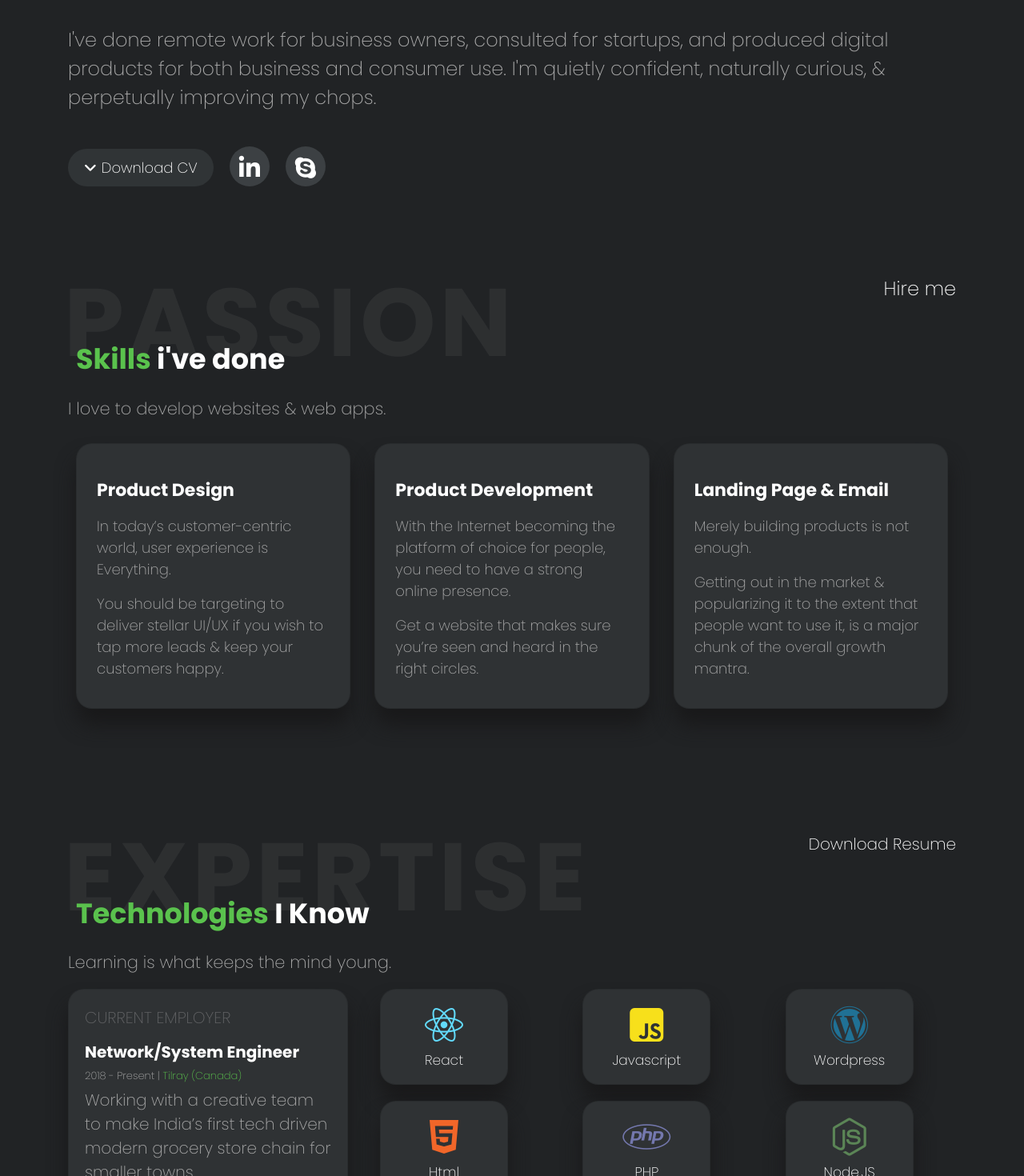
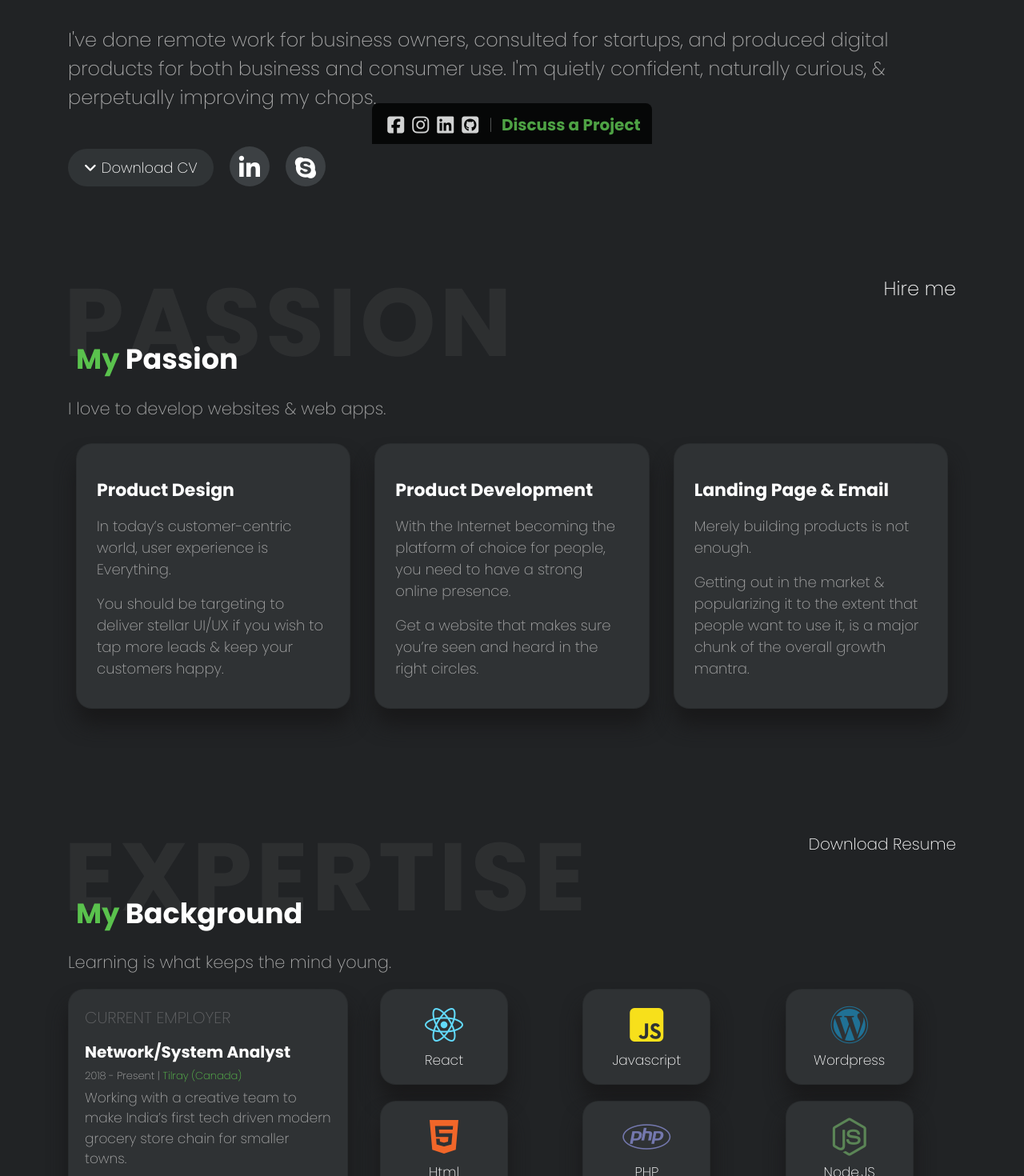
Before and after one commit to vijit2k7/Portfolio-1, a React (Create React App) app: page / in a window 1280 px wide. Shown: the part 620-2090 px from the top of the page at 80% size. Built offline with nearby package versions, Linux system fonts and the light colour scheme.

Commit message:
More links added

```diff
--- a/src/Pages/Contact.js
+++ b/src/Pages/Contact.js
@@ -28,9 +28,11 @@ function Contact() {
       <Row className="contact-cards">
         <Col className="contact-card-container">
           <Card className="contact-grid">
-            <a href="#">
             <ul>
               <li>
+                <a href="tel:4389279098" className="call-button">
+                  Call Me<i class="fas fa-arrow-right"></i>
+                </a>
                 <div className="contact-card-icon">
                   <span>
                     <i className="fas fa-phone-alt"></i>
@@ -38,18 +40,22 @@ function Contact() {
                 </div>
                 <div className="contact-card-title">Phone/Whatsapp</div>
                 <p>
-                    <a href="#"> +1(438)927-9098</a>
+                  <p> +1(438)927-9098</p>
                 </p>
               </li>
             </ul>
-            </a>
           </Card>
         </Col>
         <Col className="contact-card-container">
           <Card className="contact-grid contact-email">
-            <a href="#">
             <ul>
               <li>
+                <a
+                  href="mailto:sharma.sidhant@outlook.com"
+                  className="email-button"
+                >
+                  Send a Mail<i class="fas fa-arrow-right"></i>
+                </a>
                 <div className="contact-card-icon">
                   <span>
                     <i className="fas fa-at"></i>
@@ -57,16 +63,14 @@ function Contact() {
                 </div>
                 <div className="contact-card-title">Email</div>
                 <p>
-                    <a href="#"> sharma.sidhant@outlook.com</a>
+                  <p>sharma.sidhant@outlook.com</p>
                 </p>
               </li>
             </ul>
-            </a>
           </Card>
         </Col>
         <Col className="contact-card-container">
           <Card raised className="contact-grid">
-            <a href="">
             <ul>
               <li>
                 <div className="contact-card-icon">
@@ -76,11 +80,10 @@ function Contact() {
                 </div>
                 <div className="contact-card-title">Skype</div>
                 <p>
-                    <a href="#"> Sid_Agnihotri</a>
+                  <a href="skype:sharma.sidhant?call"> Sid.Agnihotri</a>
                 </p>
               </li>
             </ul>
-            </a>
           </Card>
         </Col>
         <Col className="contact-card-container">
@@ -141,7 +144,7 @@ function Contact() {
             </Row>
 
             <Button variant="link" type="submit" className="form-button">
-              SEND MESSAGE ->
+              SEND MESSAGE <i class="fas fa-arrow-right"></i>
             </Button>
           </Form>
         </Col>
--- a/src/Pages/Expertise.js
+++ b/src/Pages/Expertise.js
@@ -18,7 +18,7 @@ const Expertise = () => {
       <Row>
         <Col xs={12} md={6}>
           <p className="expertise-section-heading">
-            <strong className="tx-primary">Technologies </strong> I Know
+            <strong className="tx-primary">My </strong> Background
           </p>
           <p className="passion-intro">
             <small className="exp-intro-small">
@@ -42,7 +42,7 @@ const Expertise = () => {
           <Card className="expertise-card-1 ">
             <div className="exp-job-container">
               <p className="exp-card-title">CURRENT EMPLOYER</p>
-              <h3 className="exp-job-title">Network/System Engineer</h3>
+              <h3 className="exp-job-title">Network/System Analyst</h3>
               <ul>
                 <div className="expertise-job-link">
                   <li>2018 - Present | </li>
@@ -66,14 +66,14 @@ const Expertise = () => {
           </Card>
           <Card className="expertise-card-2 ">
             <div className="exp-job-container">
-              <h3 className="exp-job-title">Front-End Engineer</h3>
+              <h3 className="exp-job-title">Front-End Developer</h3>
               <ul>
                 <div className="expertise-job-link">
                   <li>2014 - 2015 |</li>
                   &nbsp;&nbsp;
                   <li>
-                    <a className="" href="">
-                      Kodan Solutions(in)
+                    <a className="indishine-container" href="">
+                      Indshine(in) - Freelance
                     </a>
                   </li>
                 </div>
--- a/src/Pages/Logo.js
+++ b/src/Pages/Logo.js
@@ -1,6 +1,7 @@
 import React from "react";
 import sidimg from "../images/sidimg.jpg";
 import "../styles/Logo.css";
+import { Link } from "react-scroll";
 const Logo = () => {
   return (
     <div>
@@ -9,6 +10,63 @@ const Logo = () => {
           <img src={sidimg} alt="" />
         </a>
       </div>
+      <div className="social-icon-fixed">
+        <div className="social-icon-container">
+          <ul>
+            <li>
+              <a
+                target="_blank"
+                rel="noopener noreferrer"
+                href="https://www.facebook.com/sid.agnihotri"
+              >
+                <i class="fab fa-facebook-square"></i>
+              </a>
+            </li>
+            <li>
+              <a
+                target="_blank"
+                rel="noopener noreferrer"
+                href="https://www.instagram.com/sid_agnihotri/"
+              >
+                <i class="fab fa-instagram"></i>
+              </a>
+            </li>
+            <li>
+              <a
+                target="_blank"
+                rel="noopener noreferrer"
+                href="https://www.linkedin.com/in/sidhant-sharma-21a79325/"
+              >
+                <i class="fab fa-linkedin"></i>
+              </a>
+            </li>
+            <li>
+              <a
+                target="_blank"
+                rel="noopener noreferrer"
+                href="https://github.com/Sid-Agnihotri"
+              >
+                <i class="fab fa-github-square"></i>
+              </a>
+            </li>
+          </ul>
+        </div>
+        <div>
+          <div>
+            <Link
+              to="contact"
+              smooth="easeInOutQuint"
+              duration={2000}
+              className="menu-icons"
+            >
+              <span className="fixed-icon-seprator">|</span>
+              <span className="tx-primary social-fixed-discuss">
+                Discuss a Project
+              </span>
+            </Link>
+          </div>
+        </div>
+      </div>
     </div>
   );
 };
--- a/src/Pages/OpenSource.js
+++ b/src/Pages/OpenSource.js
@@ -6,6 +6,7 @@ import {
   Typography,
 } from "@material-ui/core";
 import { Col, Row, Container, Button, Card } from "react-bootstrap";
+import { Link } from "react-scroll";
 import "bootstrap/dist/css/bootstrap.min.css";
 import "../styles/OpenSource.css";
 function OpenSource() {
@@ -21,15 +22,20 @@ function OpenSource() {
       <Row>
         <Col md={8}>
           <p className="os-section-heading">
-            <strong className="tx-primary">Projects </strong> you can see
+            <strong className="tx-primary">My </strong> Projects
           </p>
         </Col>
         <Col md={4}>
           <ul>
             <li>
-              <a className="os-collabrate" href="#">
+              <Link
+                className="os-collabrate"
+                smooth="easeInOutQuint"
+                duration={2000}
+                to="contact"
+              >
                 Collabrate
-              </a>
+              </Link>
             </li>
           </ul>
         </Col>
@@ -40,11 +46,14 @@ function OpenSource() {
           <Col lg={4} xs={12} className="os-col">
             <Card raised className="os-card-1">
               <div className="os-projects-text">
-                <h4 className="os-card-heading">Pocket</h4>
+                <a href="https://ignite-4a52c.web.app/">
+                  <h4 className="os-card-heading">Ignite</h4>
+                </a>
+
                 <p className="os-card-text">
-                  A personalised article reader that provides a single
-                  destination for browsing & adding the publications you care
-                  about.
+                  Like IMDB for movies, we got Ignite for the games. Shows
+                  Upcoming, Popular & New Games. React, Redux, Rawg.io API,
+                  Axios, MaterialUI and much more.
                 </p>
                 <a
                   target="_blank"
@@ -79,9 +88,9 @@ function OpenSource() {
               <div className="os-projects-text">
                 <h4 className="os-card-heading">Tasty</h4>
                 <p className="os-card-text">
-                  Recipe Application powered by Angular, ExpressJS, NodeJS, &
-                  MongoDB. Also, has a custom build Angular Library for
-                  uploading files. (Multer)
+                  Recipe Application powered by React, ExpressJS, NodeJS, &
+                  MongoDB. Also, has a custom build React Library for uploading
+                  files.
                 </p>
                 <a
                   target="_blank"
--- a/src/Pages/Passion.js
+++ b/src/Pages/Passion.js
@@ -18,7 +18,7 @@ function Passion() {
           <Row>
             <Col md={6} xs={12}>
               <p className="passion-section-heading">
-                <strong className="tx-primary">Skills </strong> i've done
+                <strong className="tx-primary">My </strong> Passion
               </p>
               <p className="passion-intro">
                 <small className="pas-intro-small">
@@ -30,8 +30,8 @@ function Passion() {
               <ul>
                 <li>
                   <Link
+                    className="passion-hireme"
                     to="contact"
-                    className="passion-hireme"
                     smooth="easeInOutQuint"
                     duration={2000}
                   >
--- a/src/Pages/Portfolio.js
+++ b/src/Pages/Portfolio.js
@@ -20,7 +20,7 @@ function Portfolio() {
       <Row className="portfolio-section">
         <Col xs={12} md={9}>
           <p className="portfolio-section-heading">
-            <strong className="tx-primary">Work </strong> i did
+            <strong className="tx-primary">Work </strong> i've done
           </p>
           <p>
             <small>
--- a/src/Pages/Summary.js
+++ b/src/Pages/Summary.js
@@ -13,7 +13,7 @@ function Summary() {
           <p>
             From the beginning of my journey as a designer & developer. I've
             always been drawn to the overlap between design and development. My
-            skills are broad: from <b> UX </b> to <b> UI </b>, <b>Front end</b>{" "}
+            skills are broad: from <b> UX </b> to <b> UI </b>, <b>Front end</b>
             to <b> Back end </b>development. I enjoy each aspect, & love
             building products from start to finish, for clients all over the
             world.
--- a/src/styles/Contact.css
+++ b/src/styles/Contact.css
@@ -75,7 +75,24 @@
   font-weight: 400;
   font-size: 16px;
 }
-
+.email-button,
+.call-button {
+  position: absolute;
+  font-size: 15px;
+  right: 10px;
+  top: -25px;
+  background-color: #5ac24e;
+  color: #fff;
+  padding: 3px 10px;
+  height: 25px;
+  border-radius: 4px;
+  border-bottom-right-radius: 0;
+  border-bottom-left-radius: 0;
+  transition-duration: 0.2s;
+}
+.fa-arrow-right {
+  padding-left: 8px;
+}
 .contact-email {
   padding-right: 10px;
 }
@@ -150,12 +167,17 @@
   margin-top: 30px;
   color: white;
 }
+.form-button:hover {
+  margin-top: 30px;
+  color: #5ac24e;
+  text-decoration: none;
+}
 /* Lets talk */
 
 .live-chat-card {
   background-color: #404347;
   border-radius: 20px;
-  width: 80%;
+  width: 200px;
   height: 170px;
   align-items: center;
   box-shadow: 0 20px 25px rgb(25, 25, 26);
--- a/src/styles/Expertise.css
+++ b/src/styles/Expertise.css
@@ -77,6 +77,10 @@ a {
   display: flex;
   flex-direction: row;
 }
+.indishine-container {
+  pointer-events: none;
+  cursor: default;
+}
 
 .expertise-job-link a {
   color: #5ac24d;
@@ -86,6 +90,7 @@ a {
 }
 .exp-job-detail {
   text-align: left;
+  font-size: 17px;
   padding-top: 5px;
 }
 /* SKILLS */
@@ -97,7 +102,7 @@ a {
   border-radius: 20px;
   width: 160px;
   margin-left: 10px;
-  margin-right: 10px;
+
   margin-bottom: 20px;
   box-shadow: #686969;
   box-shadow: 0 20px 25px rgb(25, 25, 26);
--- a/src/styles/Footer.css
+++ b/src/styles/Footer.css
@@ -18,5 +18,5 @@
 
 .signature {
   text-align: center;
-  padding: 80px 0 60px 0;
+  margin: 150px 0 120px 0;
 }
--- a/src/styles/Logo.css
+++ b/src/styles/Logo.css
@@ -23,3 +23,60 @@
   height: 220px;
   opacity: 0.7;
 }
+
+/* Social icon fixed */
+
+.social-icon-fixed {
+  background-color: black;
+  display: flex;
+  align-items: center;
+  justify-content: center;
+  position: fixed;
+  bottom: 0;
+  top: auto;
+  z-index: 80;
+  border-top-left-radius: 8px;
+  border-top-right-radius: 8px;
+  width: 350px;
+  margin-left: auto;
+  margin-left: auto;
+  left: 50%;
+  transform: translate(-50%);
+  opacity: 0.8;
+}
+.social-icon-container {
+  padding-top: 10px;
+  display: block;
+}
+.social-icon-container ul {
+  margin-bottom: 5px;
+}
+
+.social-icon-fixed li {
+  display: inline-block;
+  padding: 0px 5px;
+}
+
+.social-icon-container i {
+  display: block;
+  color: white;
+}
+.social-icon-container i:hover {
+  color: #5ac24e;
+}
+.menu-icons {
+  font-weight: 700;
+  font-size: 20px;
+}
+.social-fixed-discuss {
+  padding-left: 3px;
+}
+.social-fixed-discuss:hover {
+  cursor: pointer;
+}
+
+.fixed-icon-seprator {
+  width: 2px;
+  padding: 0 8px;
+  font-weight: 500;
+}
--- a/src/styles/OpenSource.css
+++ b/src/styles/OpenSource.css
@@ -41,7 +41,6 @@
   font-weight: 400;
   cursor: pointer;
   border: none;
-  border-bottom: 1px solid hsla(0, 16%, 92%, 0.25);
 }
 
 .os-collabrate:hover {
@@ -87,7 +86,9 @@
   font-size: 17px;
   line-height: 1.3;
 }
-
+.os-card-container a:hover {
+  color: white;
+}
 .os-projects-text {
   margin: 10px 15px 10px 24px;
 }
```
Also changed, not shown: 1 other file (tests, documents, lock files or other folders). Lines whose indentation alone changed are shown as unchanged.
